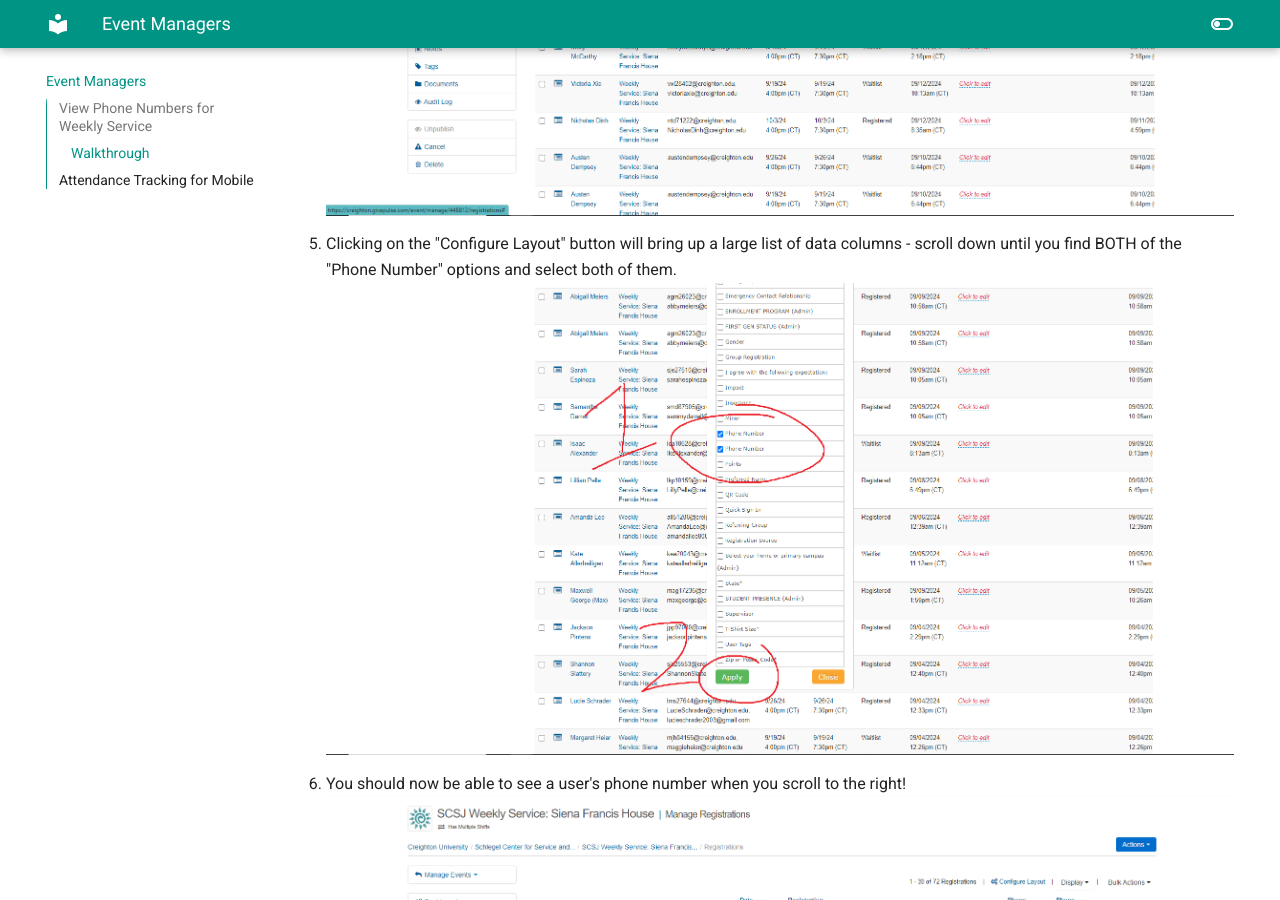
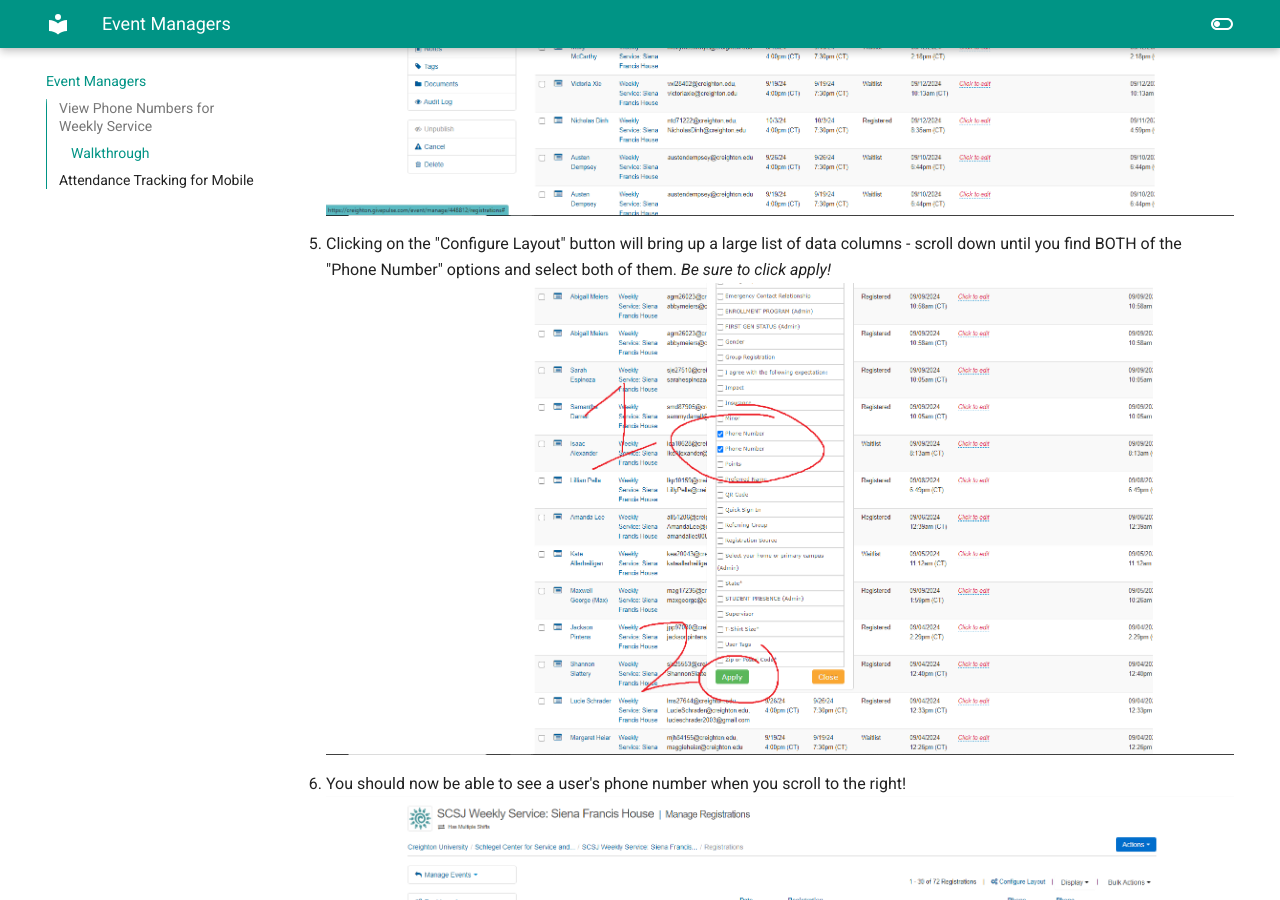
Before and after one commit to jamesbrainard/givepulse, an MkDocs documentation site: the page built from docs/event_managers.md, in a window 1280 px wide and 900 px high, scrolled down 2246 px. Built offline with MkDocs 1.6.1 and Material for MkDocs 9.7.7, drawn with Linux system fonts in a browser that asks for light colours.

Commit message:
add click apply warning

```diff
--- a/docs/event_managers.md
+++ b/docs/event_managers.md
@@ -11,7 +11,7 @@ Viewing phone numbers for weekly service is more complicated than it seems - thi
 ![Admin Panel](Admin_Panel.png)
 4. Click on Registrants -> Manage Registrants
 ![Manage Registrants](Manage_Registrants.png)
-5. Clicking on the "Configure Layout" button will bring up a large list of data columns - scroll down until you find BOTH of the "Phone Number" options and select both of them.
+5. Clicking on the "Configure Layout" button will bring up a large list of data columns - scroll down until you find BOTH of the "Phone Number" options and select both of them. *Be sure to click apply!*
 ![Configure Layout](Configure_Layout.png)
 6. You should now be able to see a user's phone number when you scroll to the right!
 ![Phone Numbers](Phone_Numbers.png)
```
